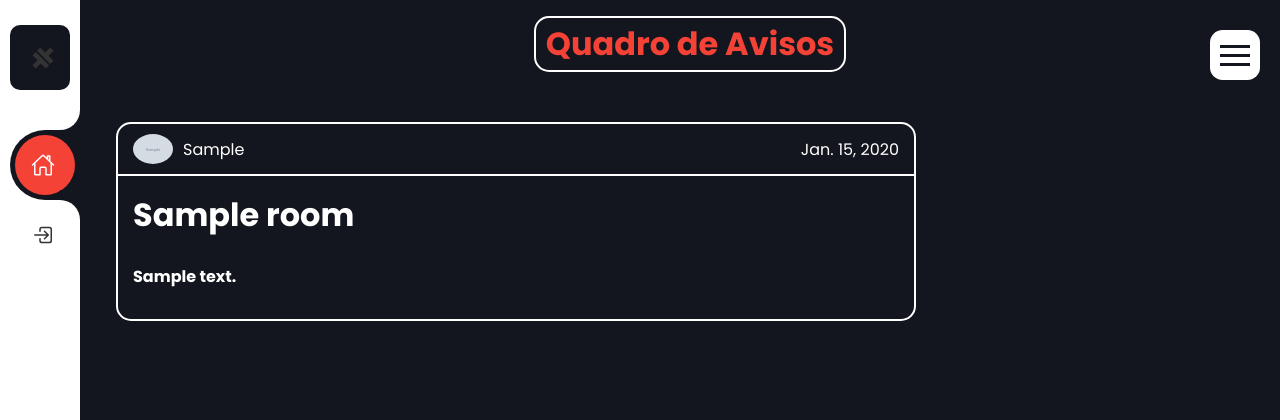
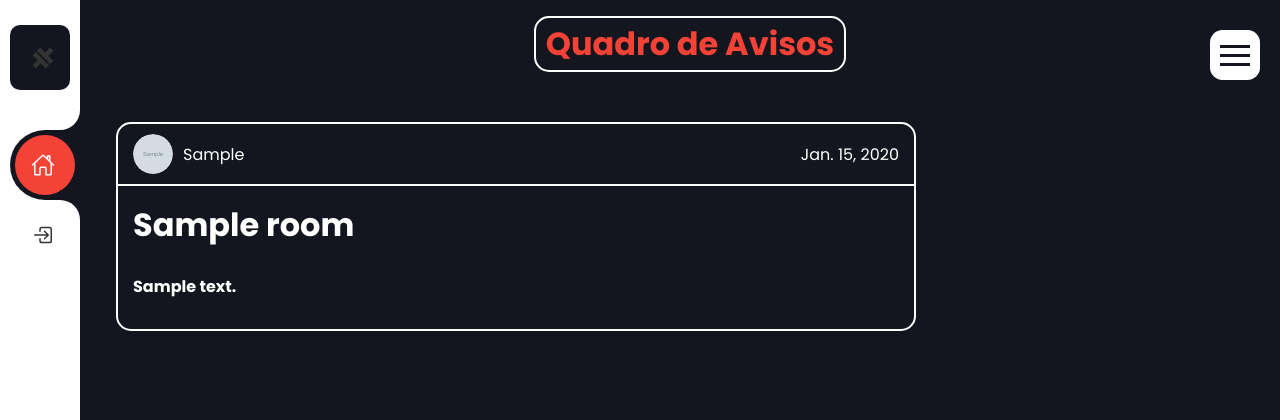
Before and after one commit to Gabriel-A-Costa/appAcademia, a Django app: page / in a window 1280 px wide. Shown: the top 420 px of the page. Run offline with Django 5.2, Linux system fonts and the light colour scheme; tables that the repository leaves empty hold one stand-in row (values such as "Sample post"); grey boxes marked "Sample" are stand-in pictures.

Commit message:
icon aviso

```diff
--- a/academia/templates/academia/home.html
+++ b/academia/templates/academia/home.html
@@ -8,7 +8,9 @@
         <div class='avisoContainer'>
             <div class="userAviso">
                 <div class="avisoImageUser">
-                    <img src="{{ room.host.profile.profile_img.url }}" alt="">
+                    <div class='imgBx'>
+                        <img src="{{ room.host.profile.profile_img.url }}" alt="">
+                    </div>
                 </div>
                 <div class="avisoHost">
                     <label>{{ room.host.first_name|capfirst }}</label>
```
Also changed, not shown: academia/templates/academia/aparelhos-form.html (line endings or trailing spaces), media/academia/users/WhatsApp_Image_2024-06-12_at_09.14.34.jpeg (added).
